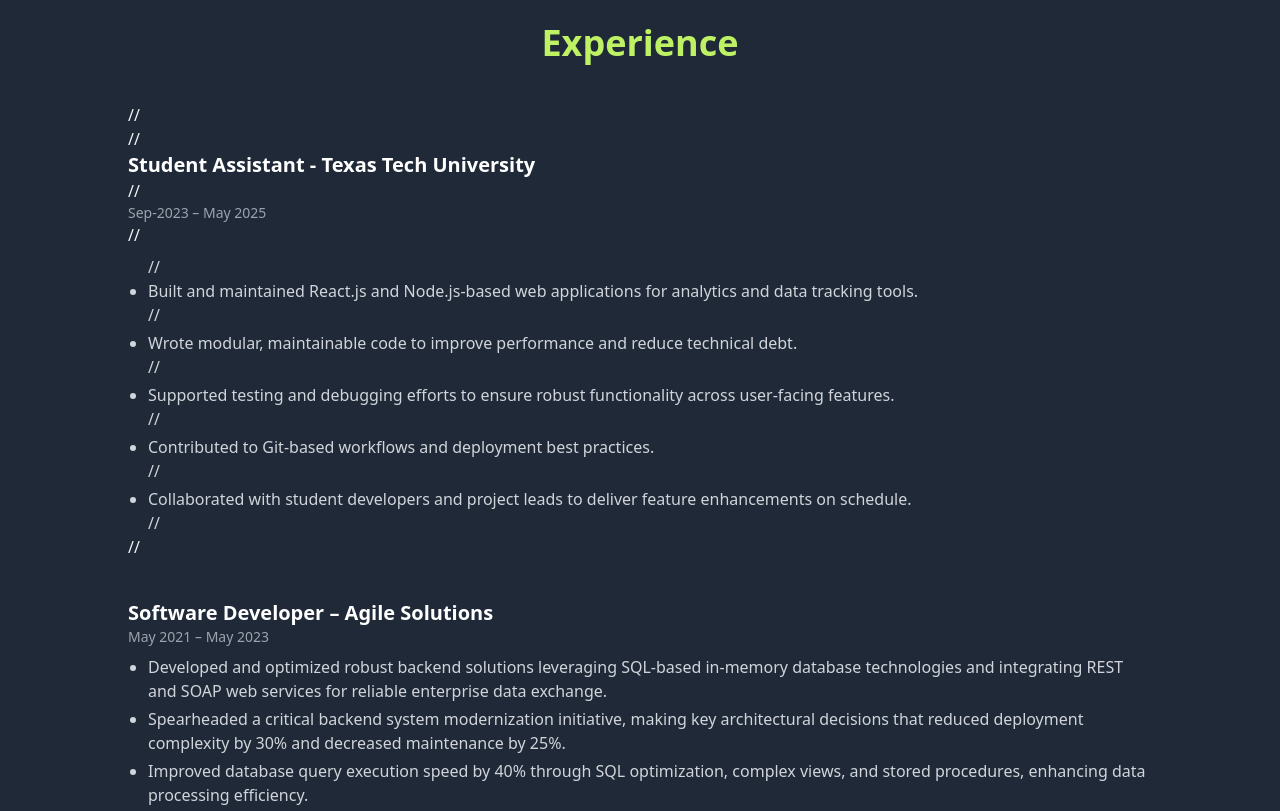
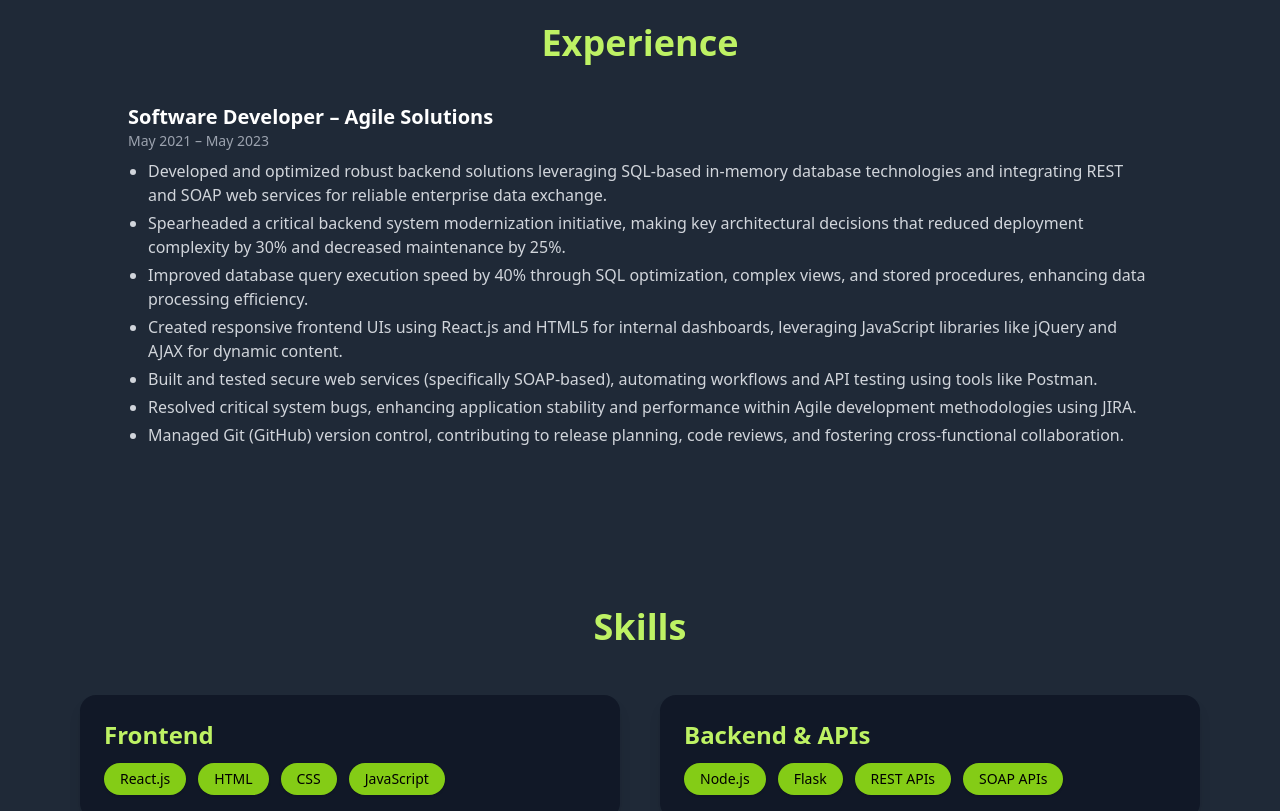
Before and after one commit to maturimonika/MyPortfolio, a React (Create React App) app: page / in a window 1280 px wide. Shown: the part 640-1451 px from the top of the page. Built offline with nearby package versions, Linux system fonts and the light colour scheme.

Commit message:
Update App.js
experience change

```diff
--- a/src/App.js
+++ b/src/App.js
@@ -46,17 +46,6 @@
   <div className="max-w-5xl mx-auto space-y-10">
 
     {/* Texas Tech University */}
-    // <div>
-    //   <h3 className="text-xl font-semibold text-white">Student Assistant - Texas Tech University</h3>
-    //   <p className="text-gray-400 text-sm">Sep-2023 – May 2025</p>
-    //   <ul className="list-disc pl-5 text-gray-300 mt-2 space-y-1">
-    //     <li>Built and maintained React.js and Node.js-based web applications for analytics and data tracking tools.</li>
-    //     <li>Wrote modular, maintainable code to improve performance and reduce technical debt.</li>
-    //     <li>Supported testing and debugging efforts to ensure robust functionality across user-facing features.</li>
-    //     <li>Contributed to Git-based workflows and deployment best practices.</li>
-    //     <li>Collaborated with student developers and project leads to deliver feature enhancements on schedule.</li>
-    //   </ul>
-    // </div>
 
     {/* Agile Solutions */}
     <div>
```
